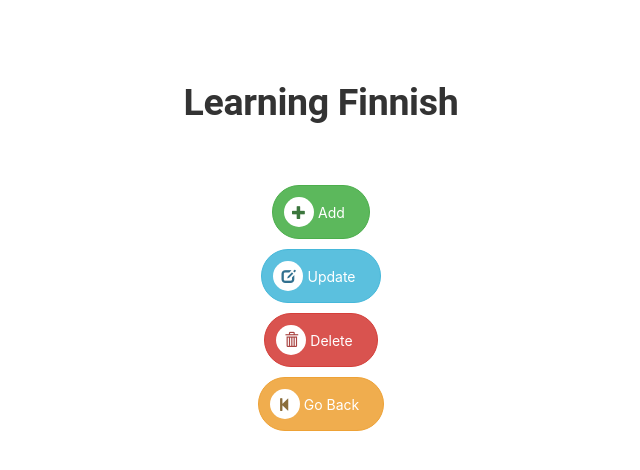
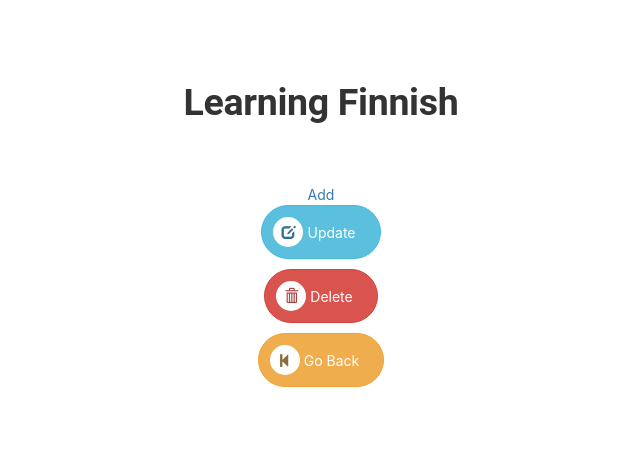
Before and after one commit to spavythra/Language_learning_App, a React (Create React App) app in the folder client/frontend/: page /admin in a window 1280 px wide. Shown: the top 470 px of the page, without its empty margins (319-959 px from the left). Built offline with nearby package versions, Linux system fonts and the light colour scheme.

Commit message:
(update): admin.js, add link modified due to bug

```diff
--- a/client/frontend/src/Admin.js
+++ b/client/frontend/src/Admin.js
@@ -7,9 +7,10 @@ import { BrowserRouter as Router, Routes, Route, Link } from "react-router-dom";
 function Admin() {
   return(<>
     <nav className='adminpage'>
-    <a className="btn icon-btn btn-success" href="/admin/add"><span className="glyphicon btn-glyphicon glyphicon-plus img-circle text-success"></span>
+    {/* <a className="btn icon-btn btn-success" href="/admin/add"><span className="glyphicon btn-glyphicon glyphicon-plus img-circle text-success"></span>
       Add
-      </a>
+      </a> */}
+      <Link to='/admin/add' >Add</Link>
       <a className="btn icon-btn btn-info" href="/admin/update">
       <span className="glyphicon btn-glyphicon glyphicon-edit img-circle text-info"></span>
       Update
```
Also changed, not shown: 2 other files (tests, documents, lock files or other folders).
